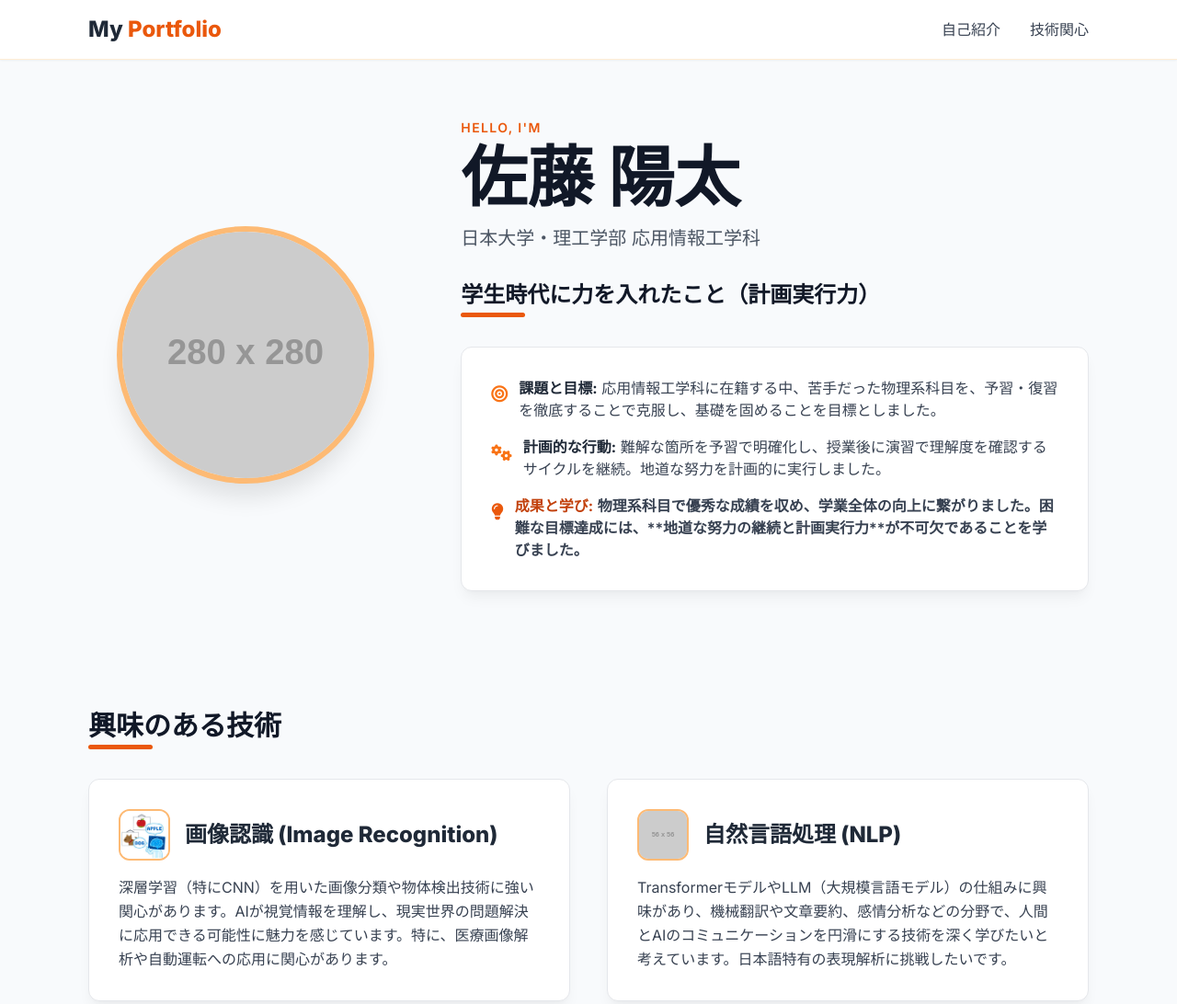
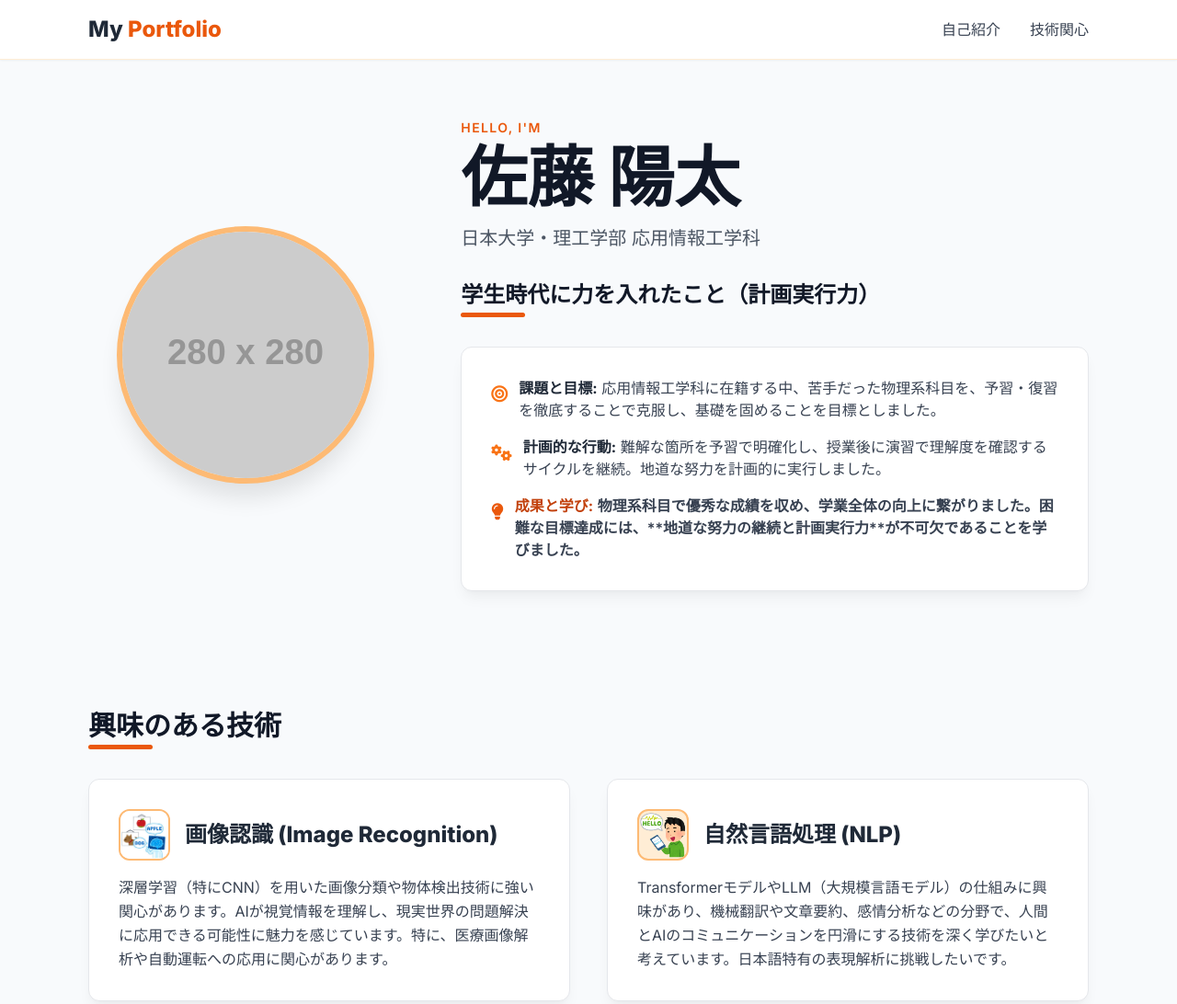
Before and after one commit to mochimochi369/portfolio, a plain HTML site: page index.html in a window 1280 px wide. Shown: the top 1092 px of the page at 92% size. Drawn offline with nearby package versions, Linux system fonts and the light colour scheme; placeholder pictures from the web are drawn by us.

Commit message:
Update image source for NLP concept image
画像認識と自然言語処理についての画像を追加した

```diff
--- a/index.html
+++ b/index.html
@@ -260,7 +260,7 @@
                         <div class="skill-image-wrapper mr-4">
                             <!-- https://1.bp.blogspot.com/-kwMHBpDRC98/WMfCOCDhmCI/AAAAAAABClk/0YhKPlx69H8akEluJniMmVV-RoJCRtPvACLcB/s800/onsei_ninshiki_smartphone.png -->
                             <img
-                                src="https://placehold.co/56x56/ea580c/ffffff?text=TEXT"
+                                src="https://github.com/mochimochi369/portfolio/blob/main/%E9%9F%B3%E5%A3%B0%E8%AA%8D%E8%AD%98.png?raw=true"
                                 alt="自然言語処理のコンセプト画像"
                                 class="w-full h-full object-cover"
                                 onerror="this.style.display='none'; document.getElementById('icon-nlp').style.display='block';">
```
